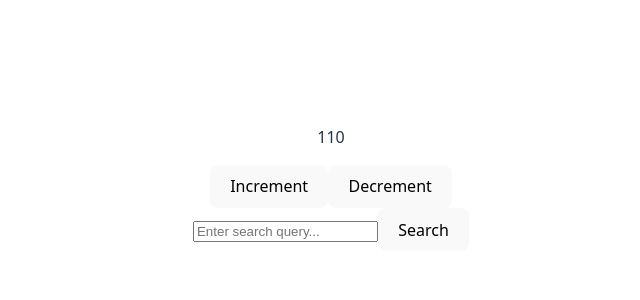
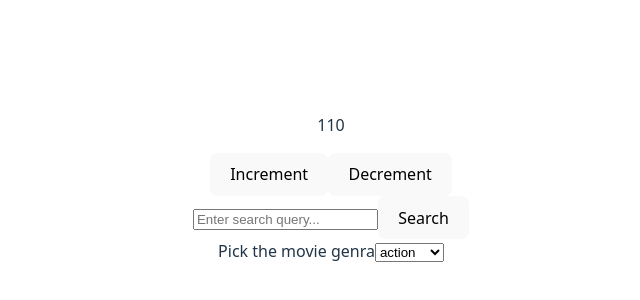
Before and after one commit to ierasoepam/module_1_practical, a React (Vite) app: page / in a window 1280 px wide. Shown: the part 220-520 px from the top of the page, without its empty margins (309-949 px from the left). Built offline with nearby package versions, Linux system fonts and the light colour scheme.

Commit message:
add genra selector

```diff
--- a/src/App.jsx
+++ b/src/App.jsx
@@ -1,13 +1,18 @@
 import './App.css'
 import { Counter } from './Counter'
+import { GenreSelect } from './GenreSelect'
 import { SearchForm } from './SearchForm'
 
 function App() {
-
+  const genres = ['action', 'comedy', 'terror']
   return (
     <>
       <Counter initialValue={110}/>
       <SearchForm/>
+      <GenreSelect
+        genres={genres}
+        currentGenreSelection='action'
+      />
     </>
   )
 }
--- /dev/null
+++ b/src/GenreSelect.jsx
@@ -0,0 +1,28 @@
+import { useState } from 'react'
+
+export const GenreSelect = ({genres, currentGenreSelection, onSelect}) => {
+    const [genre, setGenre] = useState(currentGenreSelection)
+
+    const handleGenreChange = (e) => {
+        console.log("got HERE GENRE")
+        setGenre(e.target.value)
+        if (onSelect) {
+            onSelect(genre)
+        }
+    }
+    const handleSubmit = () => {
+        return
+    }
+    return (
+        <form onSubmit={handleSubmit}>
+            <label>Pick the movie genra</label>
+            <select value={genre} onChange={handleGenreChange} name='genraSelect'>
+                {genres.map((currentGenre) => {
+                    return (
+                        <option key={currentGenre} value={currentGenre}>{currentGenre}</option>
+                    )
+                })}
+            </select>
+        </form>
+    )
+}
```
